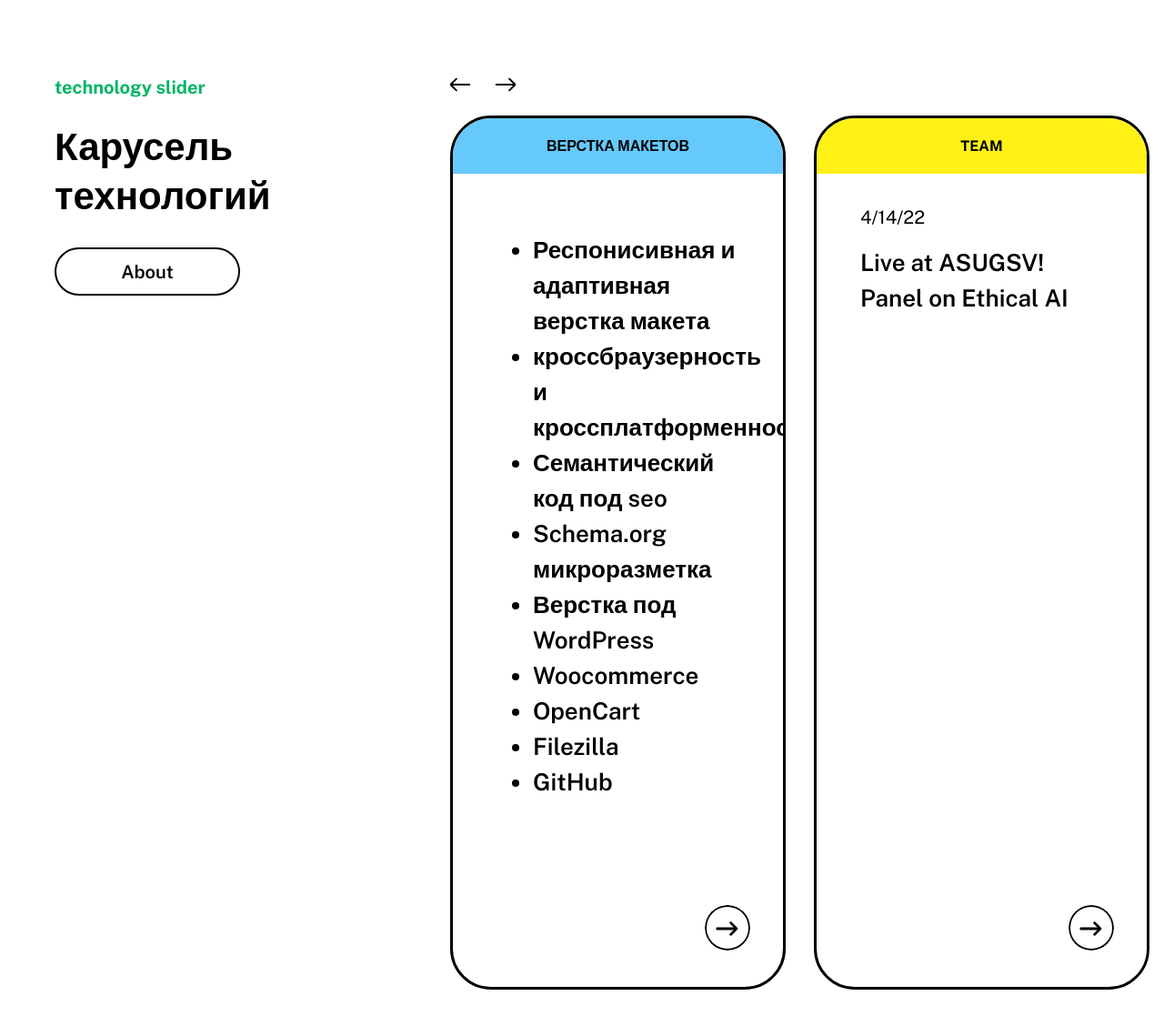
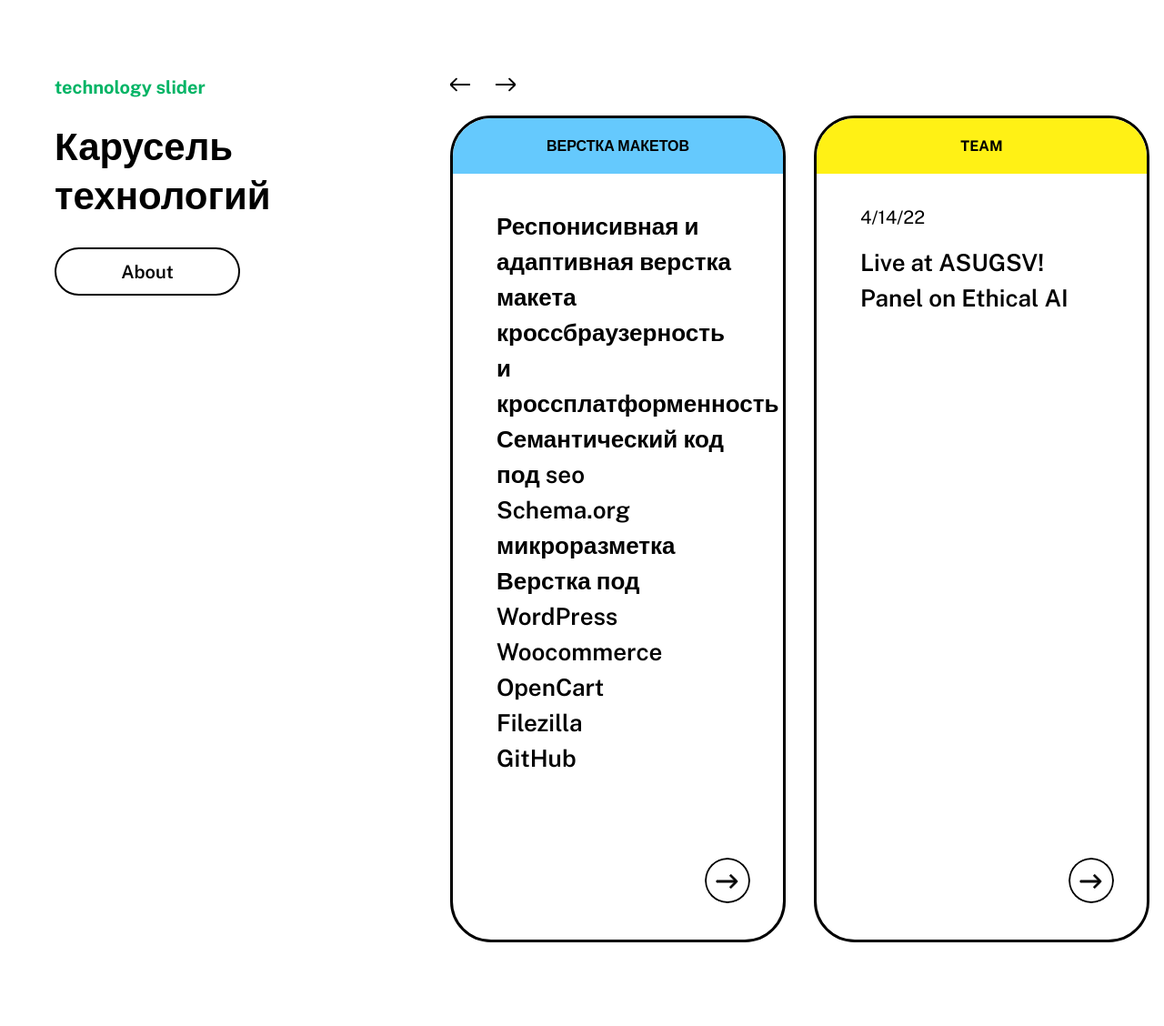
Before and after one commit to Konder1971/iTweb, a PHP site: page / in a window 1280 px wide. Shown: the part 1484-2612 px from the top of the page at 91% size. After the commit the page ends 2520 px from the top, so only its background shows below. Run offline with PHP 8.4, Linux system fonts and the light colour scheme.

Commit message:
dsfgd
dfgdf

```diff
--- a/css/style.css
+++ b/css/style.css
@@ -975,6 +975,12 @@ body {
 .hn-text {
   font-weight: 600;
 }
+.hn-text ul,
+.hn-text li {
+	margin: 0;
+	padding: 0;
+	list-style: none;
+}
 .hn-link {
   display: flex;
   flex-direction: column;
```
